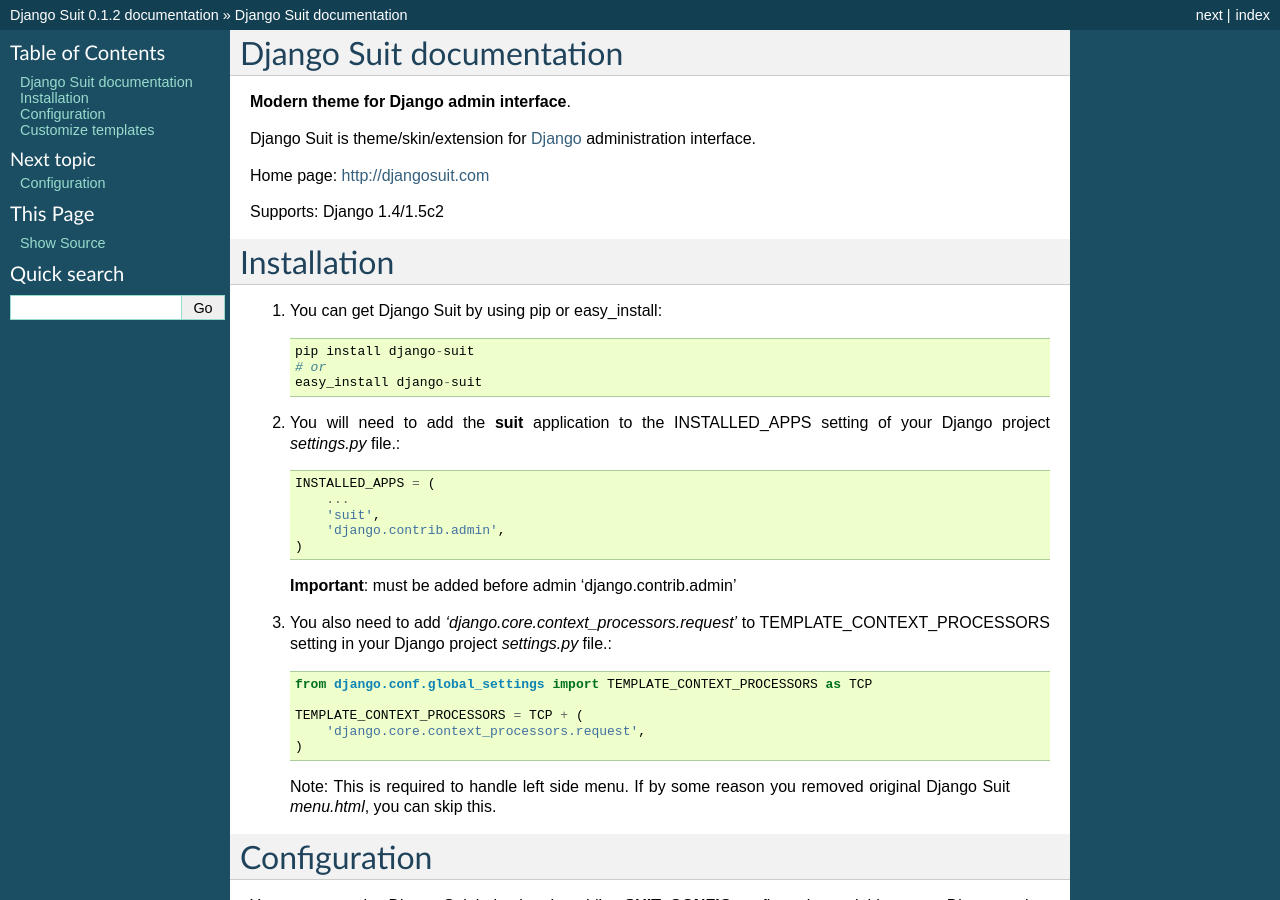
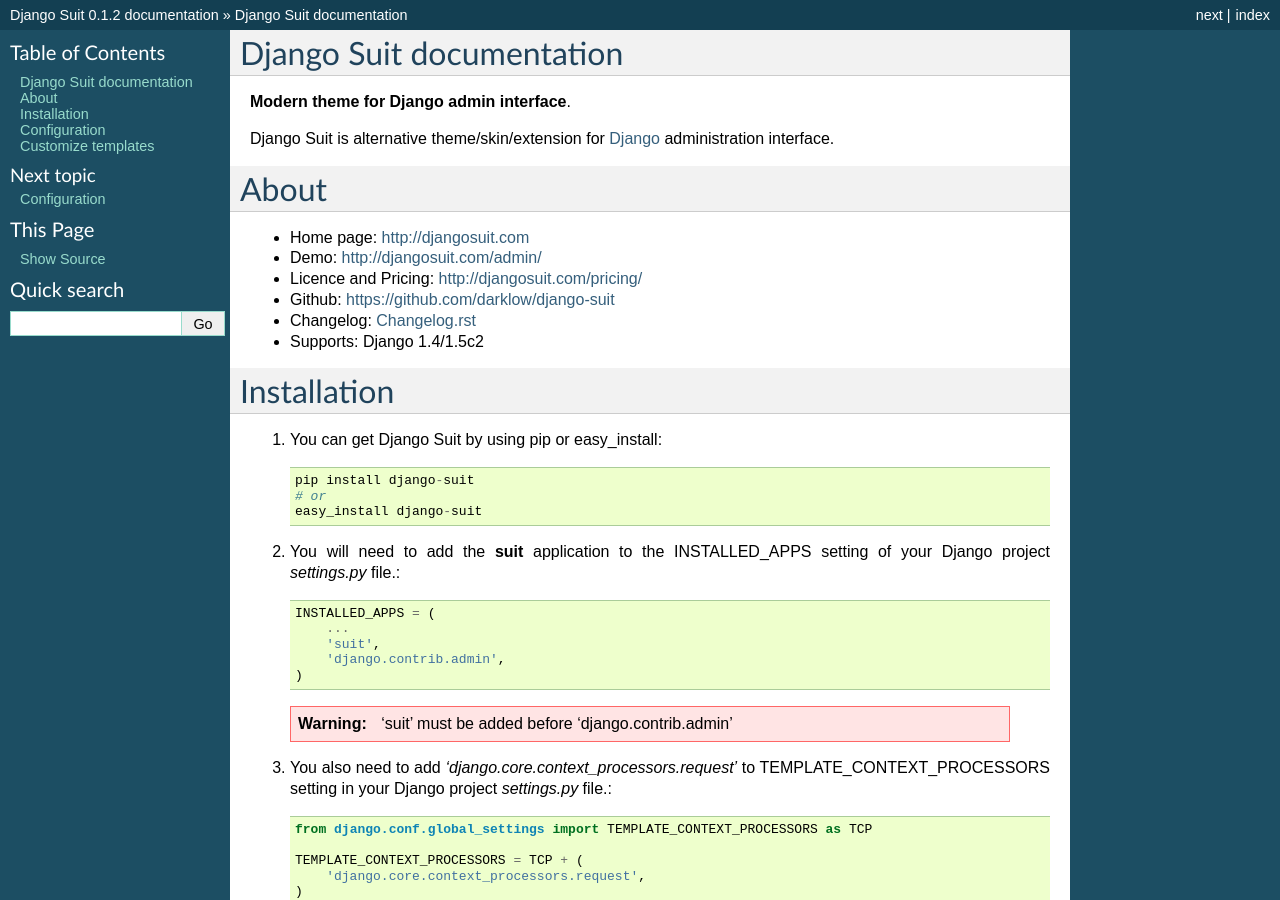
Before and after one commit to darklow/django-suit, a Sphinx documentation site: the page built from docs/index.rst, in a window 1280 px wide and 900 px high. Built offline with Sphinx 7.4.7, drawn with Linux system fonts in a browser that asks for light colours.

Commit message:
Docs: More links and special warning block for apps order

```diff
--- a/docs/index.rst
+++ b/docs/index.rst
@@ -3,11 +3,17 @@
 
 **Modern theme for Django admin interface**.
 
-Django Suit is theme/skin/extension for `Django <http://www.djangoproject.com>`_ administration interface.
+Django Suit is alternative theme/skin/extension for `Django <http://www.djangoproject.com>`_ administration interface.
 
-Home page: http://djangosuit.com
+About
+=====
 
-Supports: Django 1.4/1.5c2
+* Home page: http://djangosuit.com
+* Demo: http://djangosuit.com/admin/
+* Licence and Pricing: http://djangosuit.com/pricing/
+* Github: https://github.com/darklow/django-suit
+* Changelog: `Changelog.rst <https://github.com/darklow/django-suit/blob/master/CHANGELOG.rst>`_
+* Supports: Django 1.4/1.5c2
 
 Installation
 ============
@@ -26,7 +32,7 @@
         'django.contrib.admin',
     )
 
-  **Important**: must be added before admin 'django.contrib.admin'
+  .. warning:: 'suit' must be added before 'django.contrib.admin'
 
 3. You also need to add *'django.core.context_processors.request'* to TEMPLATE_CONTEXT_PROCESSORS setting in your Django project *settings.py* file.::
 
```
